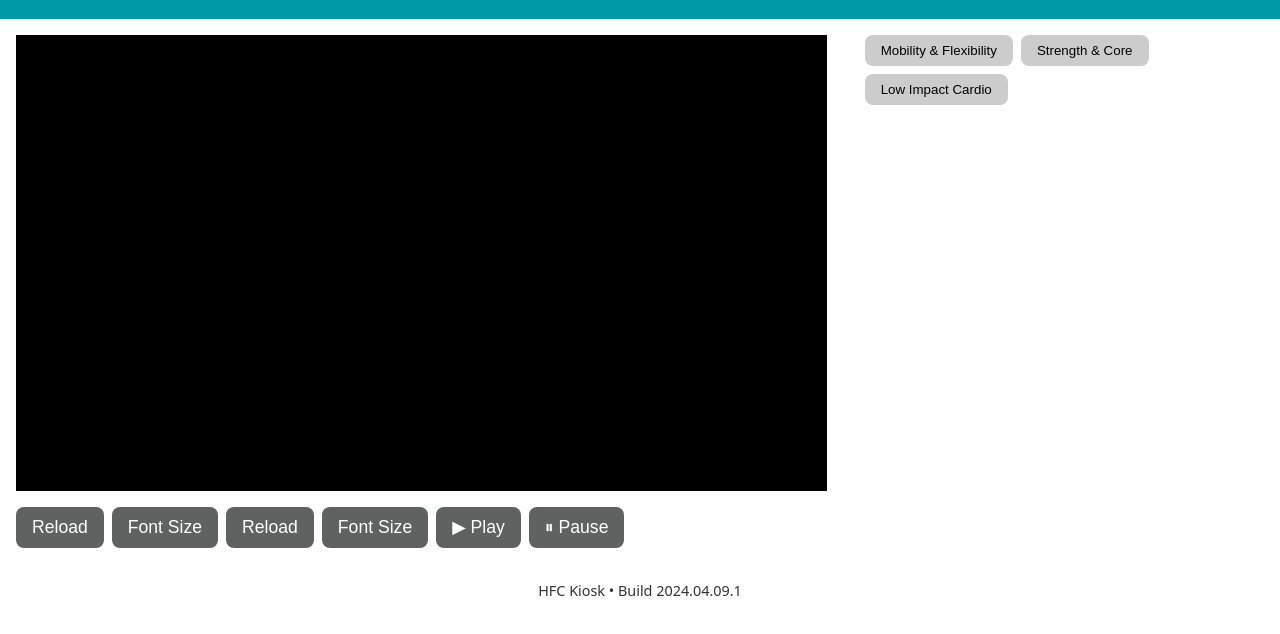
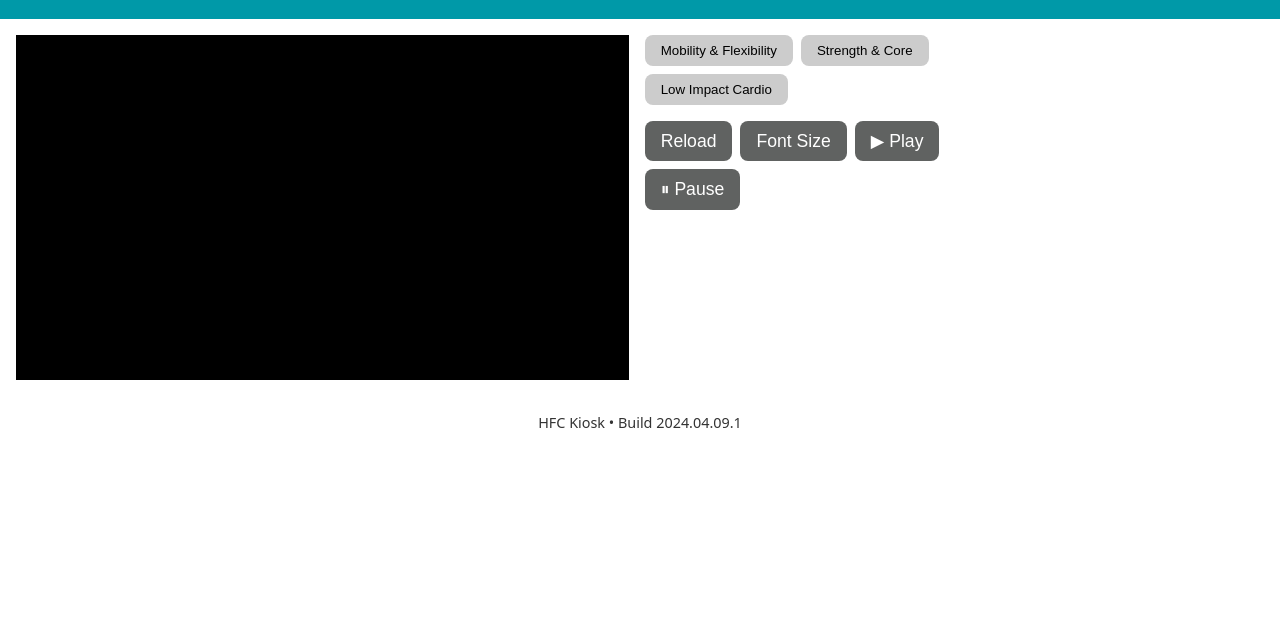
Before and after one commit to wpddputziger/hfckiosk, a plain HTML site: page index.html in a window 1280 px wide. Shown: the part 64-698 px from the top of the page. Drawn offline with Linux system fonts and the light colour scheme; no server answers.

Commit message:
Update index.html

```diff
--- a/index.html
+++ b/index.html
@@ -14,9 +14,13 @@
   <main>
  <div class="left-panel">
   <div id="player"></div>
+</div>
+
+<div class="right-panel">
+  <div id="playlist-selector"></div>
+  <ul id="video-list"></ul>
+
   <div class="utility-buttons">
-        <button onclick="location.reload()">Reload</button>
-        <button onclick="toggleFontSize()">Font Size</button>
     <button onclick="location.reload()">Reload</button>
     <button onclick="toggleFontSize()">Font Size</button>
     <button onclick="playVideo()">▶ Play</button>
```
Lines whose indentation alone changed are shown as unchanged.
